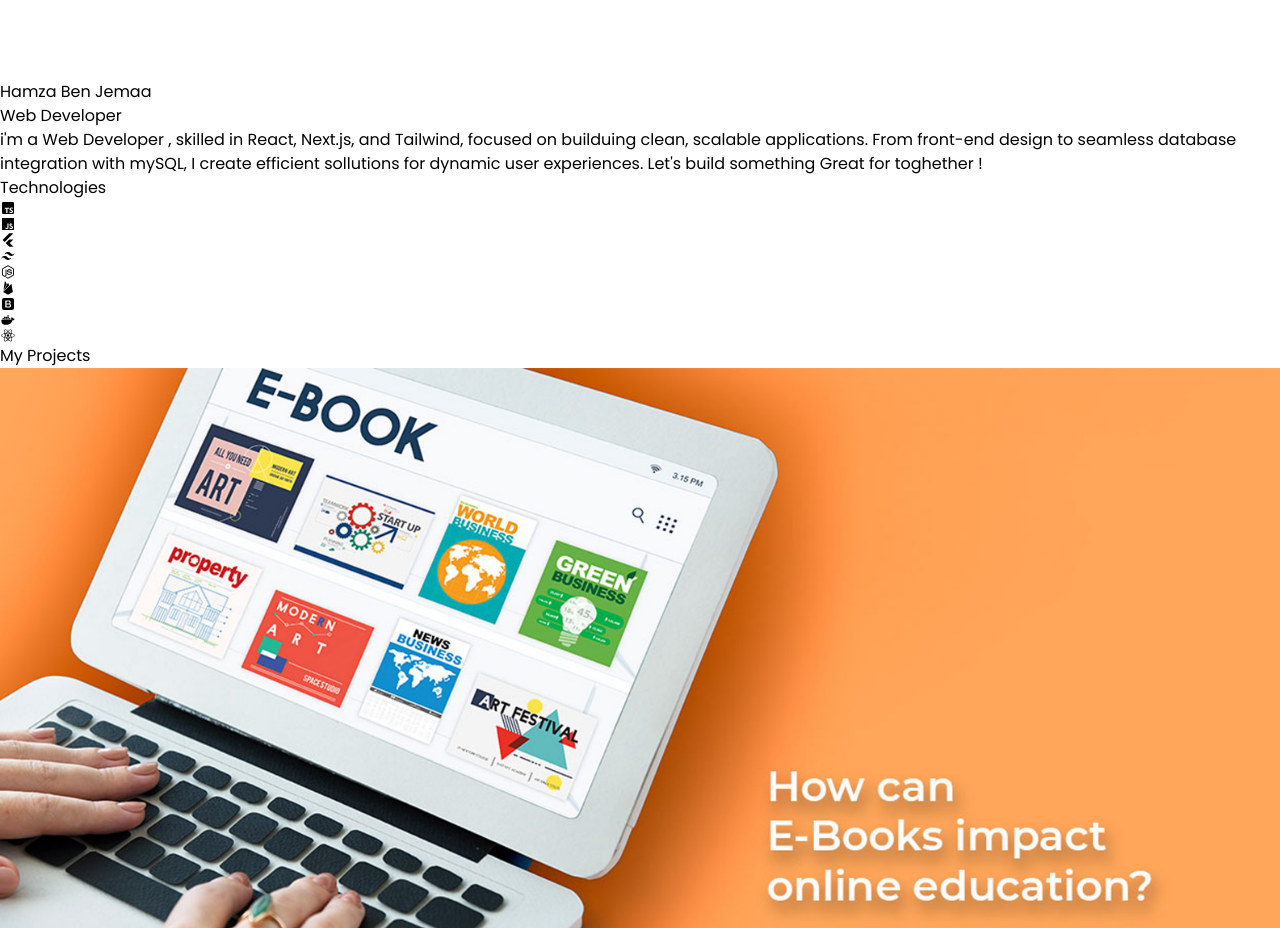
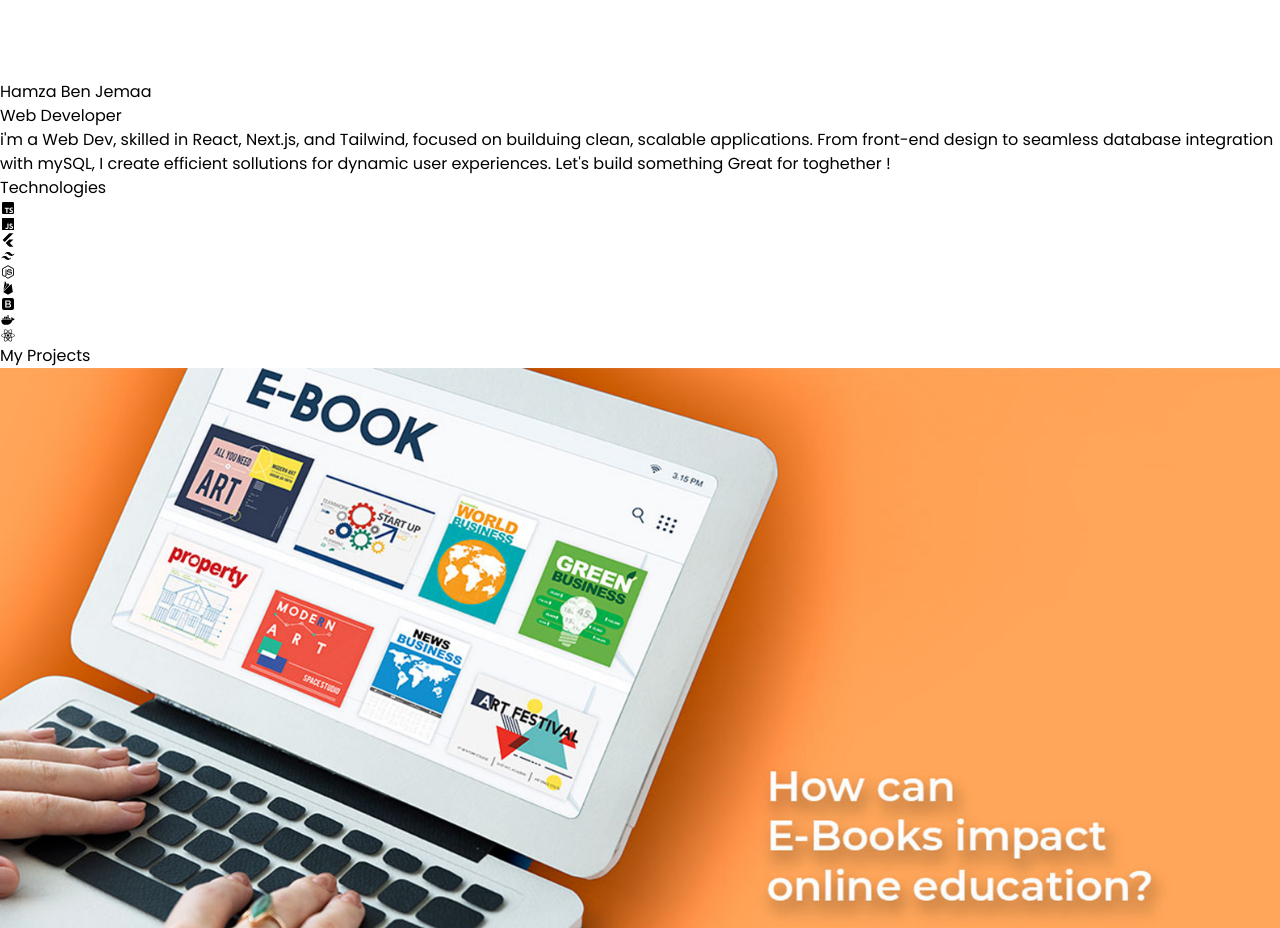
Before and after one commit to HamzaBnJemaa/hamzabenjemaa, a React (Vite) app: page / in a window 1280 px wide. Shown: the part 1400-2328 px from the top of the page. Built offline with nearby package versions, Linux system fonts and the light colour scheme.

Commit message:
litchangeshhh

```diff
--- a/src/components/Hero.jsx
+++ b/src/components/Hero.jsx
@@ -21,7 +21,7 @@ const Hero = () => {
     <h1 className='bg-gradient-to-r from-blue-500 to-pink-500 bg-clip-text text-transparent text-5xl font-light md:text-7xl'>Hamza Ben Jemaa</h1>
     <h3 className='bg-gradient-to-r from-pink-500 to-blue-500 bg-clip-text text-transparent text-5xl  md:text-3xl'>Web Developer</h3>
 <p className='md:text-base text-pretty text-sm text-gray-400'>
-  i'm a Web Developer , skilled in React, Next.js, and Tailwind, focused on builduing clean, scalable applications. From front-end design to seamless database integration with mySQL, I create efficient sollutions for dynamic user experiences. Let's build something Great for toghether !
+  i'm a Web Dev, skilled in React, Next.js, and Tailwind, focused on builduing clean, scalable applications. From front-end design to seamless database integration with mySQL, I create efficient sollutions for dynamic user experiences. Let's build something Great for toghether !
 </p>
   </motion.div>
 </div>
```
